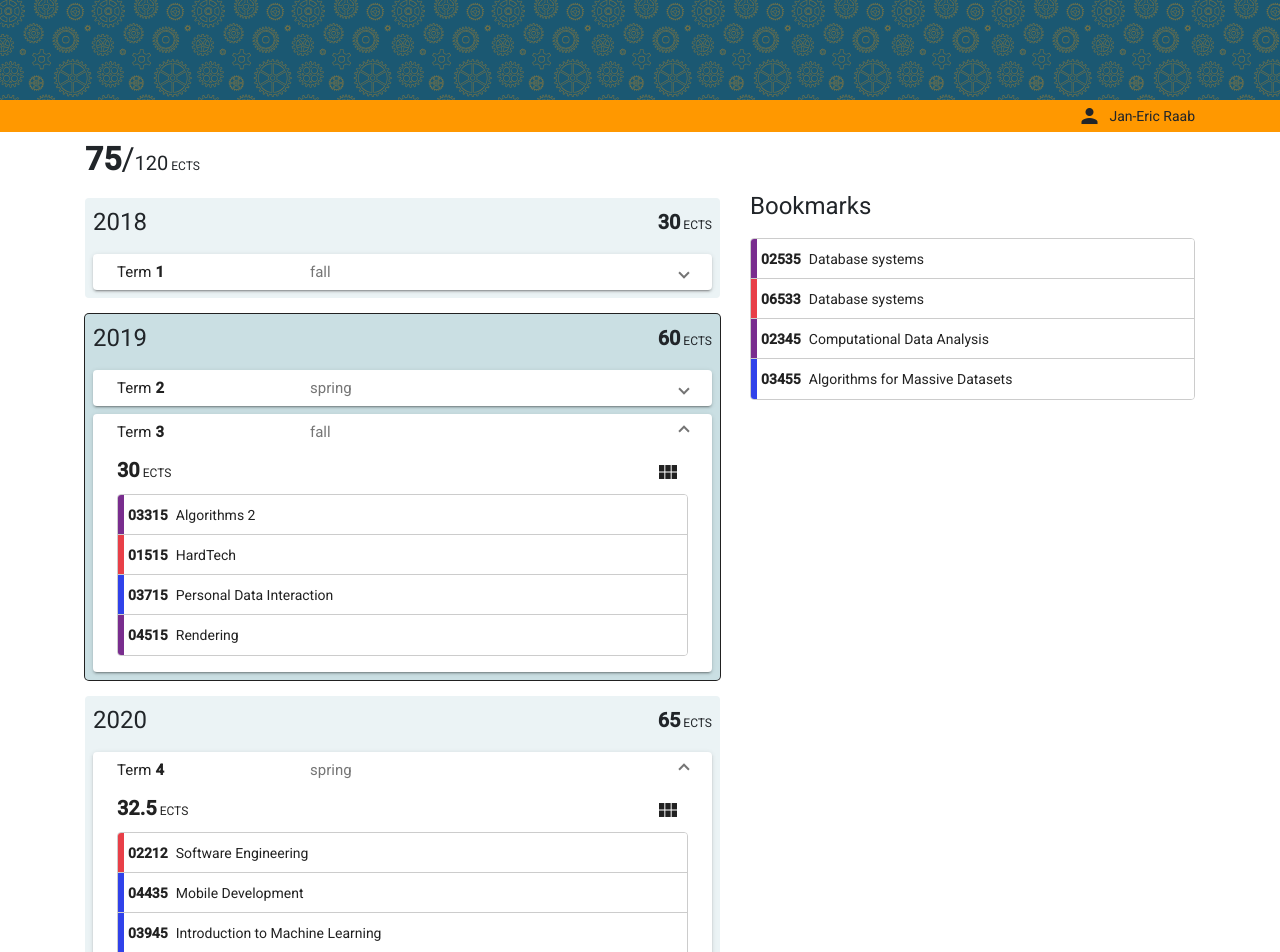
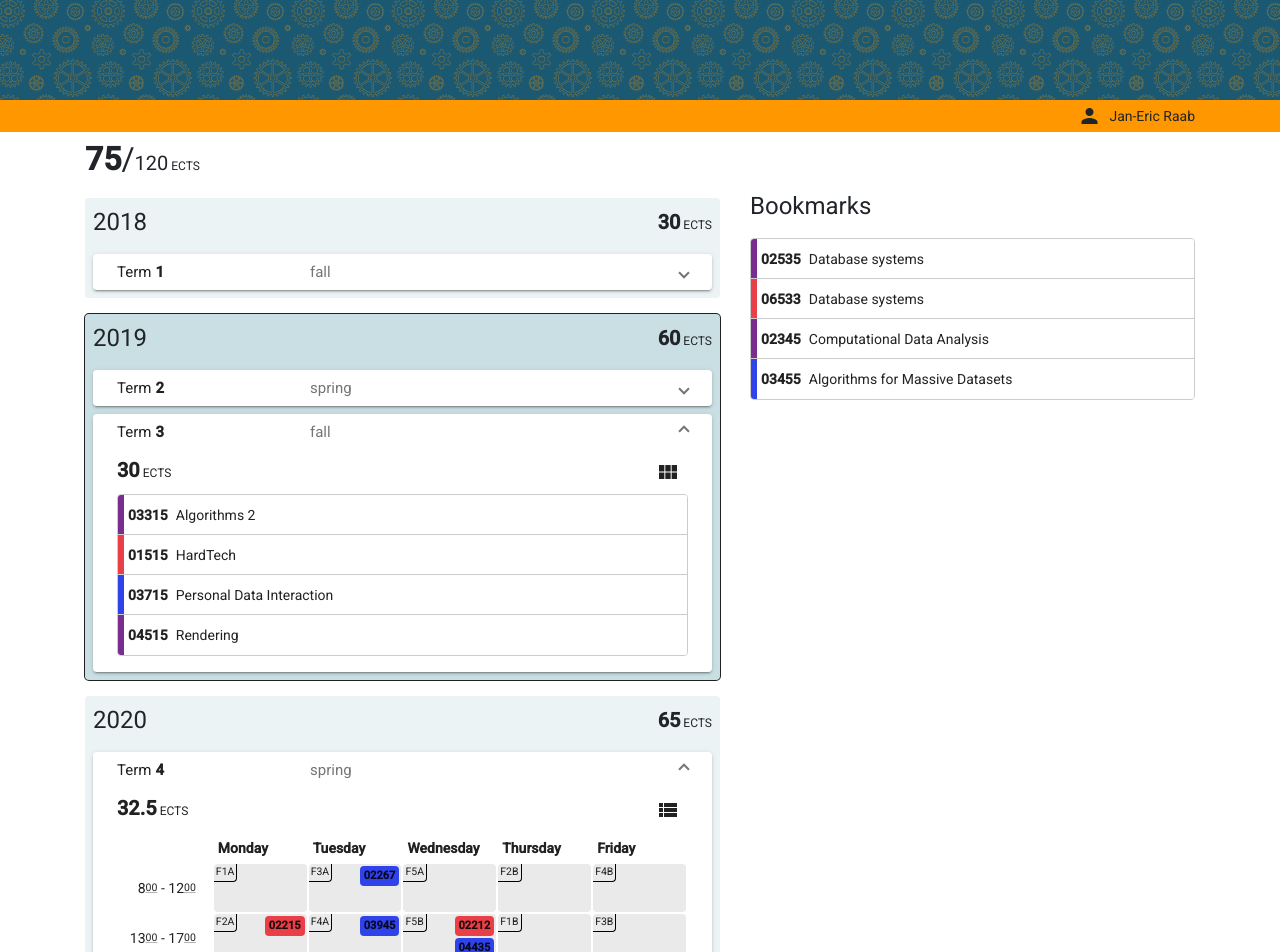
Before and after one commit to Sn0oze/studyPlanner, an Angular app in the folder study-planner-app/: page /planner in a window 1280 px wide. Shown: the top 952 px of the page. Built offline with nearby package versions, Linux system fonts and the light colour scheme.

Commit message:
set default view of current term to calendar

```diff
--- a/study-planner-app/src/app/planner/components/term/term.component.ts
+++ b/study-planner-app/src/app/planner/components/term/term.component.ts
@@ -15,7 +15,9 @@ export class TermComponent implements OnInit {
 
   constructor() { }
 
-  ngOnInit(): void {}
+  ngOnInit(): void {
+    this.listMode = this.isCurrent;
+  }
 
   public toggleMode(): void {
     this.listMode = !this.listMode;
```
